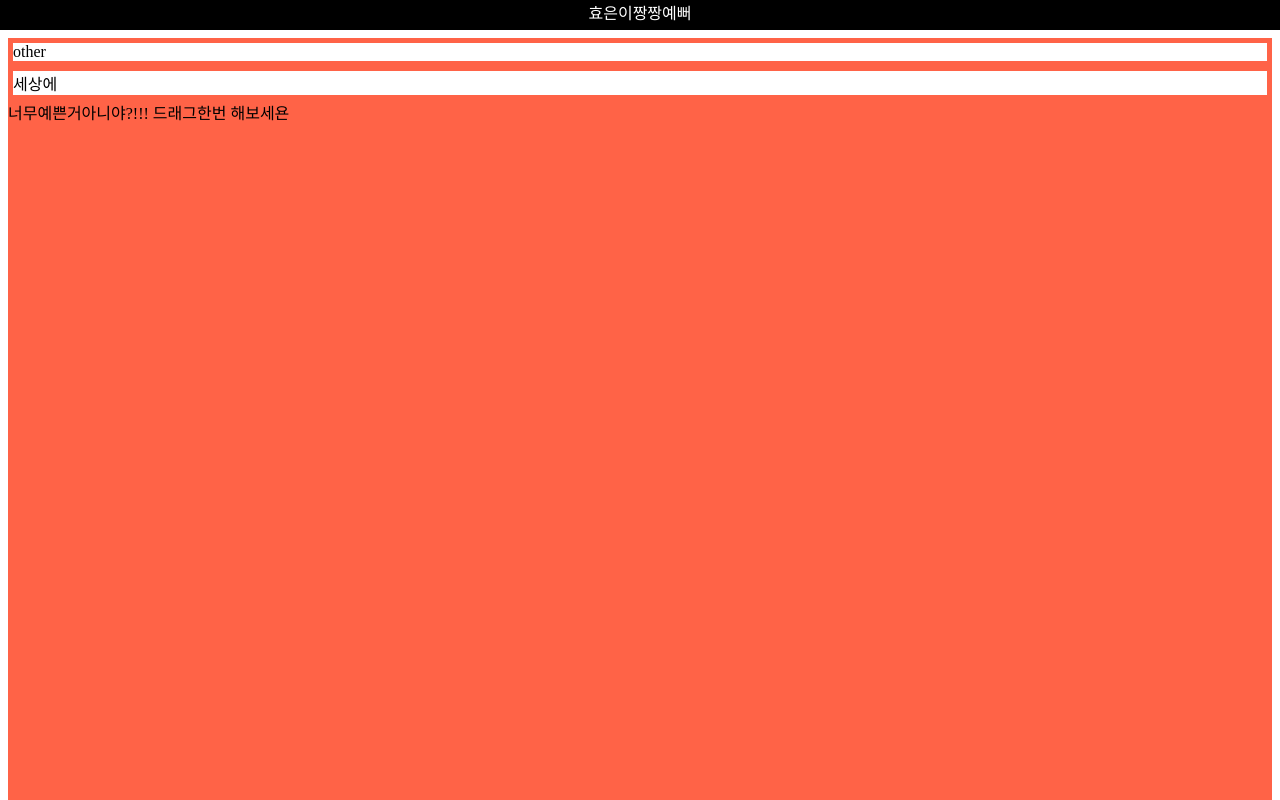
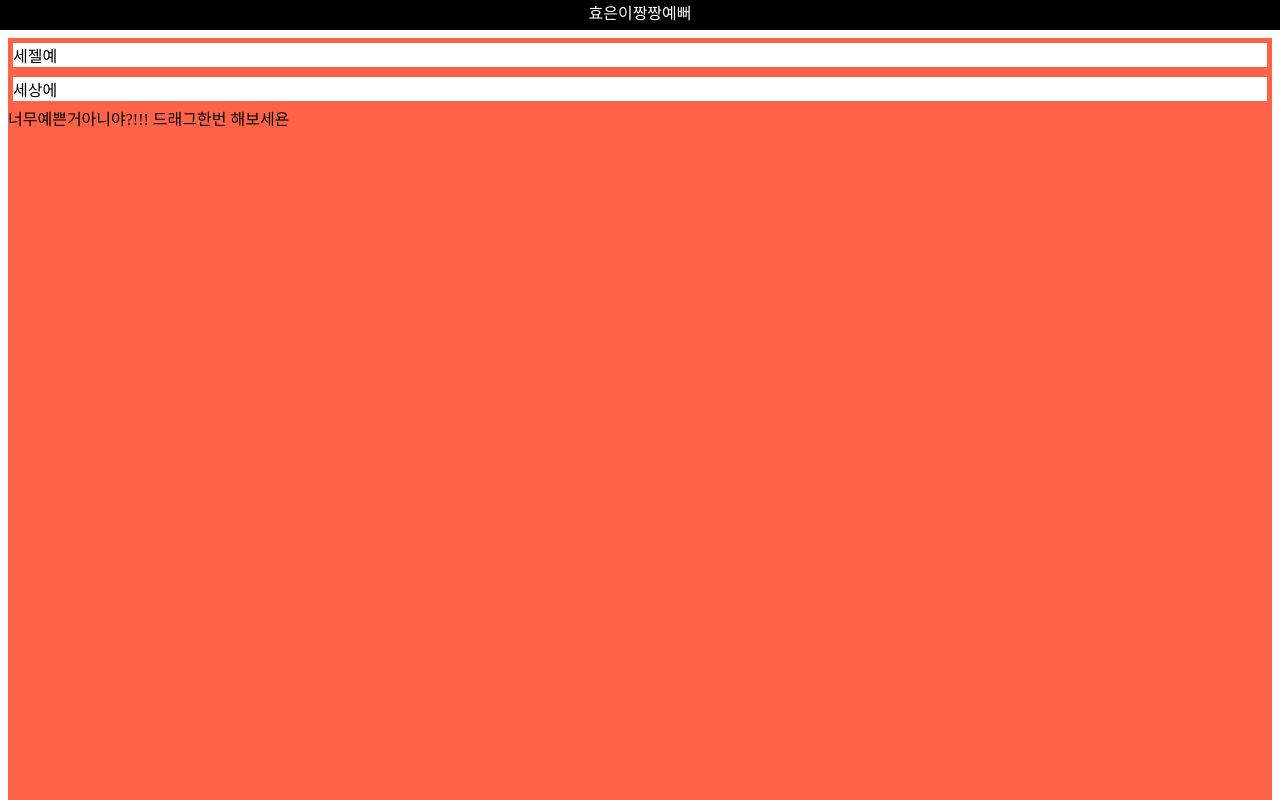
Before and after one commit to ljt0815/web1, a plain HTML site: page practice1.html in a window 1280 px wide. Shown: the top 800 px of the page. Drawn offline with Linux system fonts and the light colour scheme.

Commit message:
Update practice1.html

```diff
--- a/practice1.html
+++ b/practice1.html
@@ -25,7 +25,7 @@
     </style>
   </head>
   <body>
-     <div id="other">other</div>
+     <div id="other">세젤예 </div>
      	<div id="parent">
 	  세상에
 	  <div id="me">효은이짱짱예뻐</div>
```
